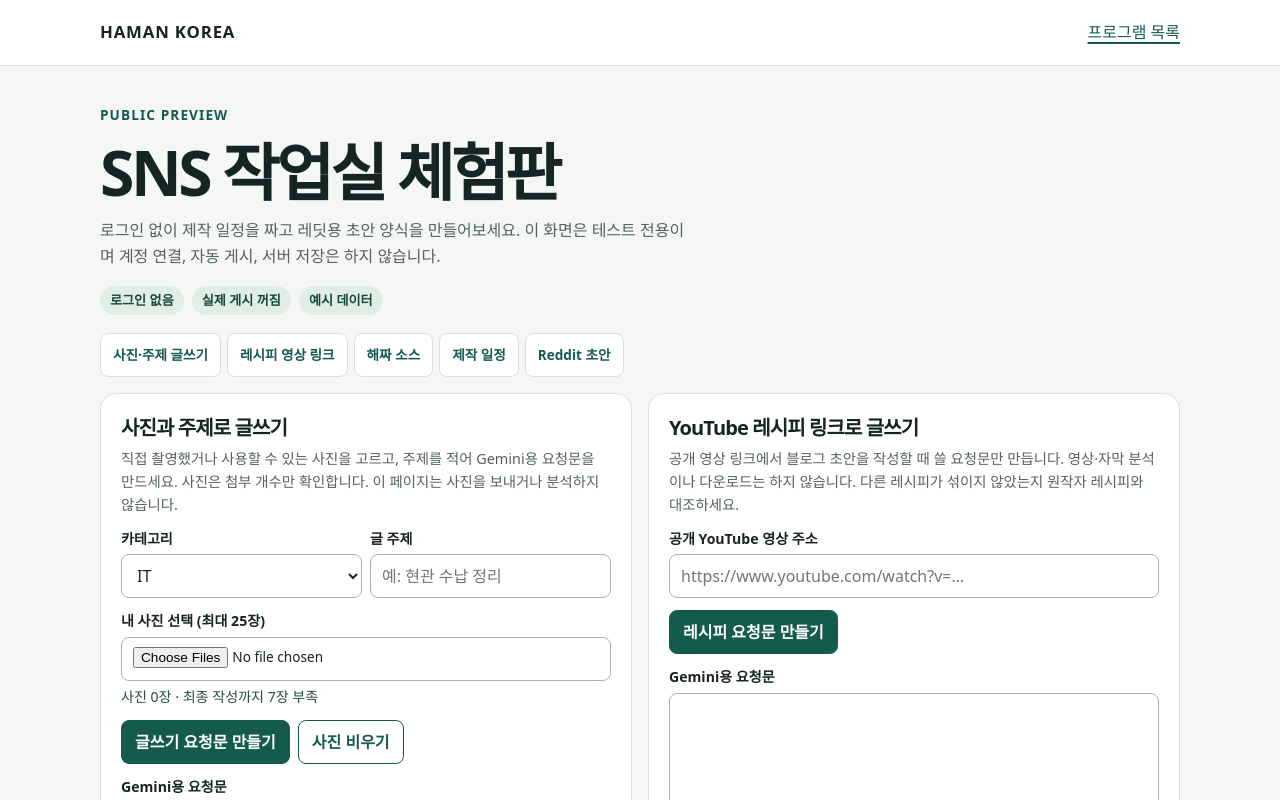
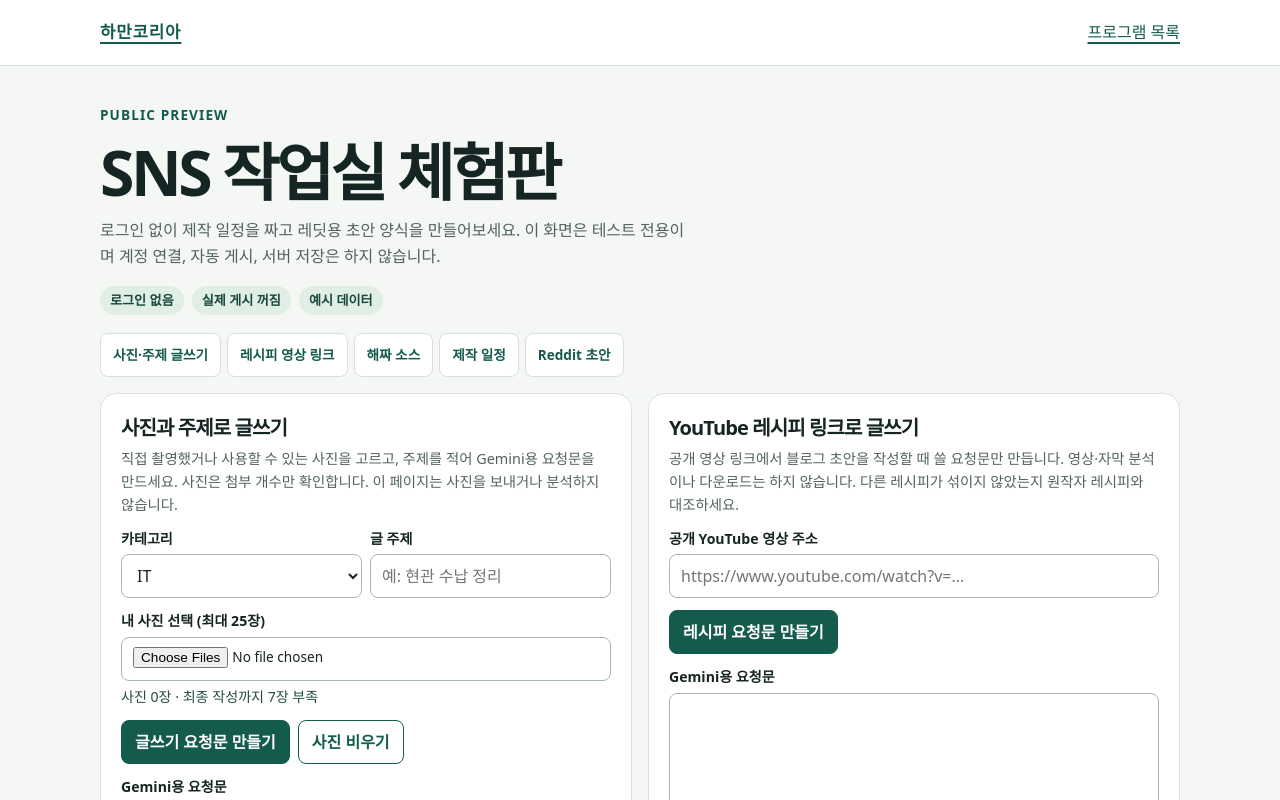
Before and after one commit to JCB-80/hamankorea-site, a plain HTML site: page programs/demo/index.html in a window 1280 px wide. Shown: the top 800 px of the page. Drawn offline with Linux system fonts and the light colour scheme.

Commit message:
Link SNS demo brand back to Haman Korea home

```diff
--- a/programs/demo/index.html
+++ b/programs/demo/index.html
@@ -55,7 +55,7 @@ button.secondary{background:white;color:var(--accent)}button:disabled{opacity:.5
 </style>
 </head>
 <body>
-<header><nav class="shell"><span class="brand">HAMAN KOREA</span><a href="../">프로그램 목록</a></nav></header>
+<header><nav class="shell"><a class="brand" href="/" aria-label="하만코리아 첫 화면">하만코리아</a><a href="../">프로그램 목록</a></nav></header>
 <main class="shell">
 <section class="hero">
 <span class="stamp">PUBLIC PREVIEW</span>
```
